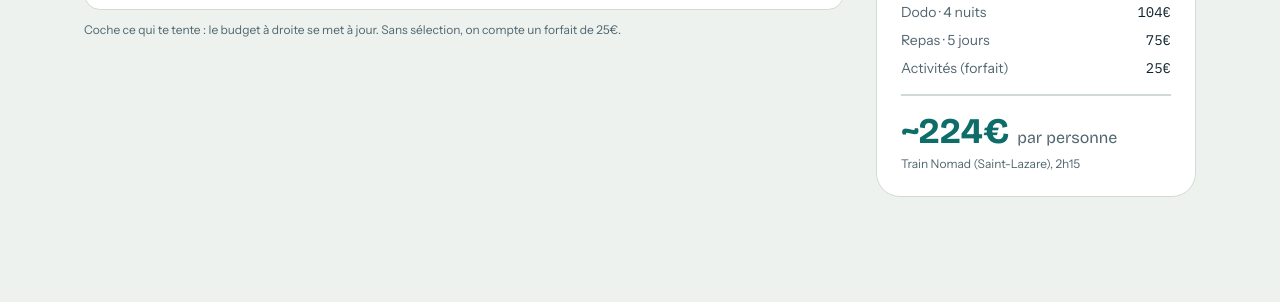
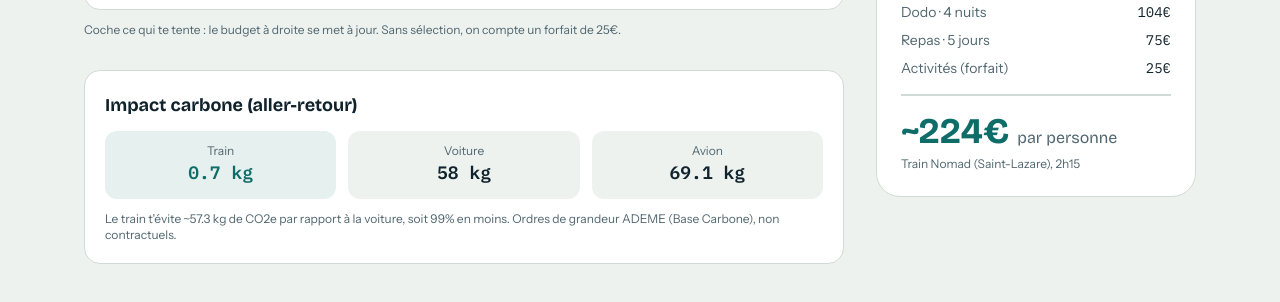
Before and after one commit to Adam-Blf/escapade, a Next.js app: page /destination/dieppe in a window 1280 px wide. Shown: the part 926-1228 px from the top of the page. Built offline with nearby package versions, Linux system fonts and the light colour scheme; no server answers.

Commit message:
feat: add local CO2 impact comparison for destination trips (#16)

```diff
--- a/components/DestinationBudget.tsx
+++ b/components/DestinationBudget.tsx
@@ -5,6 +5,7 @@ import { motion } from "framer-motion";
 import { estimate } from "@/lib/engine";
 import { ORIGINS, getOrigin } from "@/lib/origins";
 import { activitiesOf } from "@/lib/activities";
+import { co2Comparison, co2SavedVsCar, haversineKm } from "@/lib/co2";
 import type { Destination, OriginSlug } from "@/lib/types";
 
 /**
@@ -44,6 +45,13 @@ export function DestinationBudget({
   const lodging = duo ? est.lodgingDuo : est.lodgingSolo;
   // Le forfait 25€ par défaut est remplacé par la somme des activités choisies
   const total = est.transport + lodging + est.food + (picked.size > 0 ? activityTotal : est.activities);
+
+  const distanceKm = useMemo(
+    () => haversineKm(getOrigin(origin).coords, dest.coords),
+    [origin, dest.coords]
+  );
+  const co2 = useMemo(() => co2Comparison(distanceKm), [distanceKm]);
+  const savedVsCar = useMemo(() => co2SavedVsCar(distanceKm), [distanceKm]);
 
   const toggle = (name: string) =>
     setPicked((prev) => {
@@ -89,6 +97,30 @@ export function DestinationBudget({
           Coche ce qui te tente : le budget à droite se met à jour. Sans sélection,
           on compte un forfait de {est.activities}€.
         </p>
+
+        {/* Impact carbone · calcul 100% local (haversine + facteurs ADEME), aucun appel réseau */}
+        <div className="mt-8 rounded-2xl border border-line bg-card p-5">
+          <h3 className="mb-3 font-display text-lg font-bold">Impact carbone (aller-retour)</h3>
+          <dl className="grid grid-cols-3 gap-3 text-center">
+            <div className="rounded-xl bg-maree/10 py-3">
+              <dt className="text-xs text-inksoft">Train</dt>
+              <dd className="font-mono text-lg font-bold text-maree">{co2.train} kg</dd>
+            </div>
+            <div className="rounded-xl bg-paper py-3">
+              <dt className="text-xs text-inksoft">Voiture</dt>
+              <dd className="font-mono text-lg font-bold">{co2.car} kg</dd>
+            </div>
+            <div className="rounded-xl bg-paper py-3">
+              <dt className="text-xs text-inksoft">Avion</dt>
+              <dd className="font-mono text-lg font-bold">{co2.plane} kg</dd>
+            </div>
+          </dl>
+          <p className="mt-3 text-xs text-inksoft">
+            Le train t&apos;évite ~{savedVsCar.kg} kg de CO2e par rapport à la voiture, soit{" "}
+            {savedVsCar.percent}% en moins. Ordres de grandeur ADEME (Base Carbone), non
+            contractuels.
+          </p>
+        </div>
       </section>
 
       {/* Budget */}
--- /dev/null
+++ b/lib/co2.ts
@@ -0,0 +1,64 @@
+import type { Coords } from "./types";
+
+/**
+ * Distance à vol d'oiseau entre deux points, en km (formule de haversine,
+ * rayon terrestre moyen 6371 km). Toujours une sous-estimation de la
+ * distance réelle par le rail, mais suffisante pour un ordre de grandeur.
+ */
+export function haversineKm(a: Coords, b: Coords): number {
+  const R = 6371;
+  const toRad = (deg: number) => (deg * Math.PI) / 180;
+  const dLat = toRad(b.lat - a.lat);
+  const dLng = toRad(b.lng - a.lng);
+  const lat1 = toRad(a.lat);
+  const lat2 = toRad(b.lat);
+  const h =
+    Math.sin(dLat / 2) ** 2 + Math.cos(lat1) * Math.cos(lat2) * Math.sin(dLng / 2) ** 2;
+  return 2 * R * Math.asin(Math.sqrt(h));
+}
+
+/**
+ * Facteurs d'émission par passager-km, ordres de grandeur publiés par
+ * l'ADEME (Base Carbone / Base Empreinte, moyennes France) :
+ *  - train  · ~2.4 g CO2e/km (TGV/TER grandes lignes, parc majoritairement électrifié)
+ *  - voiture· ~193 g CO2e/km (voiture individuelle, moyenne du parc français)
+ *  - avion  · ~230 g CO2e/km (court/moyen-courrier domestique, effet radiatif inclus)
+ * Non contractuel : ce sont des moyennes nationales, pas une mesure du trajet réel.
+ */
+const EMISSION_G_PER_KM = {
+  train: 2.4,
+  car: 193,
+  plane: 230,
+} as const;
+
+export interface Co2Comparison {
+  /** kg de CO2e pour l'aller-retour complet, par mode */
+  train: number;
+  car: number;
+  plane: number;
+}
+
+/**
+ * Émissions estimées pour un aller-retour sur la distance à vol d'oiseau
+ * donnée. `distanceKm` est la distance ALLER SIMPLE ; la fonction double en
+ * interne pour représenter l'aller-retour (convention alignée sur
+ * `transport.priceAR` du catalogue, déjà exprimé en aller-retour).
+ */
+export function co2Comparison(distanceKm: number): Co2Comparison {
+  const roundTripKm = distanceKm * 2;
+  const kg = (gPerKm: number) => Math.round((roundTripKm * gPerKm) / 100) / 10;
+  return {
+    train: kg(EMISSION_G_PER_KM.train),
+    car: kg(EMISSION_G_PER_KM.car),
+    plane: kg(EMISSION_G_PER_KM.plane),
+  };
+}
+
+/** kg économisés et % de réduction en prenant le train plutôt que la voiture. */
+export function co2SavedVsCar(distanceKm: number): { kg: number; percent: number } {
+  const { train, car } = co2Comparison(distanceKm);
+  if (car <= 0) return { kg: 0, percent: 0 };
+  const kg = Math.round((car - train) * 10) / 10;
+  const percent = Math.round((kg / car) * 100);
+  return { kg, percent };
+}
```
Also changed, not shown: 1 other file (tests, documents, lock files or other folders).
